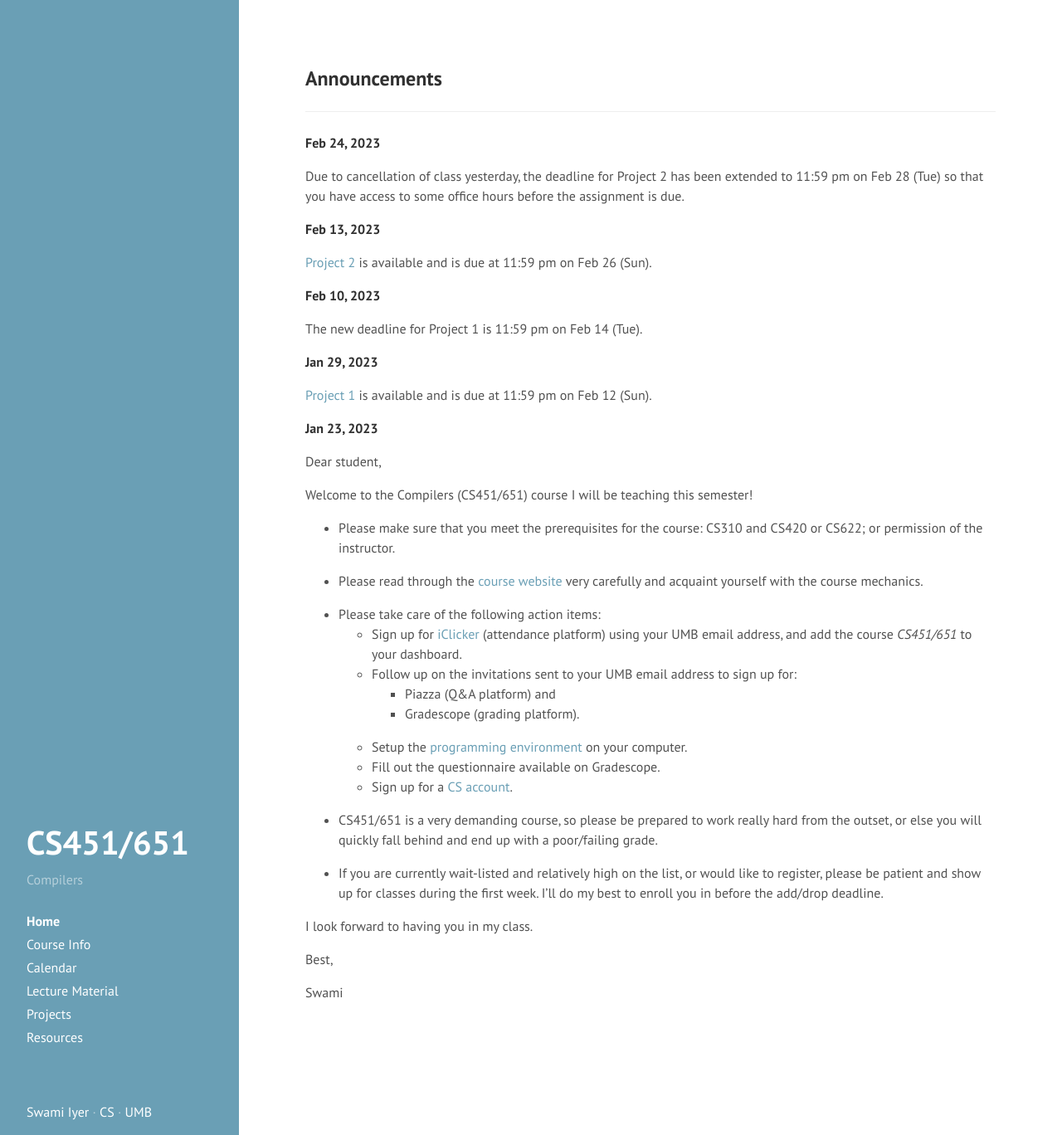
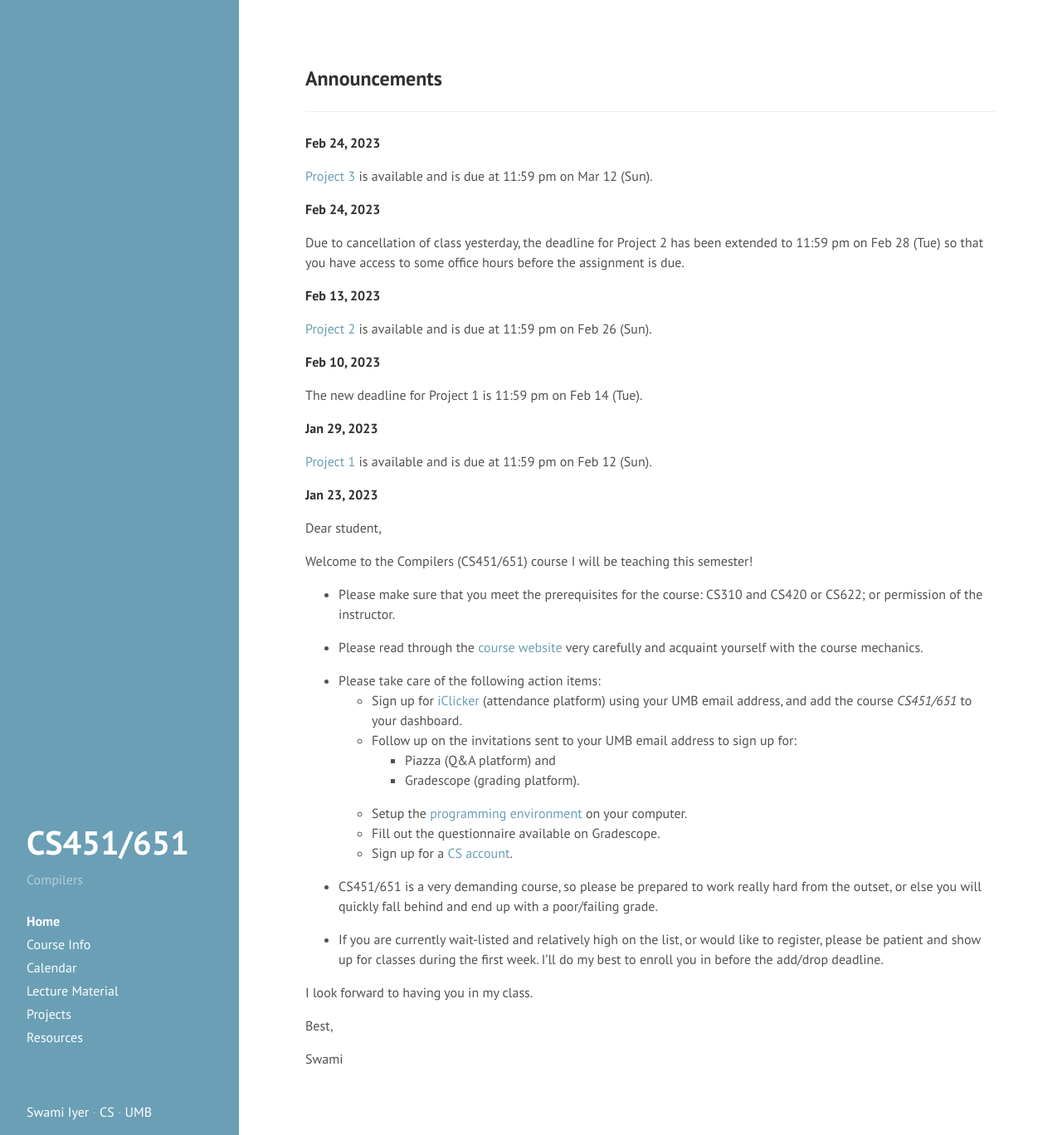
Before and after one commit to swamiiyer/swamiiyer.github.io, a Jekyll site: the page built from _pages/cs451/index.md, in a window 1280 px wide and 1368 px high. Shown: the whole window at 83% size. Built offline with Jekyll 4.4.1, drawn with Linux system fonts in a browser that asks for light colours.

Commit message:
Project 3 released

```diff
--- a/_pages/cs451/index.md
+++ b/_pages/cs451/index.md
@@ -4,6 +4,10 @@ layout: cs451_page
 title: Home
 order: 1
 ---
+
+**Feb 24, 2023**
+
+[Project 3](projects.html) is available and is due at 11:59 pm on Mar 12 (Sun).
 
 **Feb 24, 2023**
 
```
